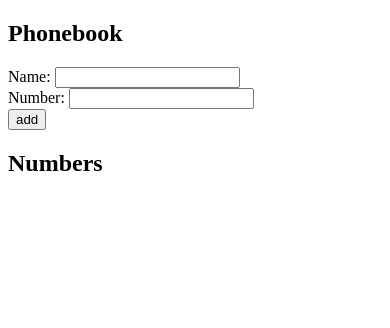
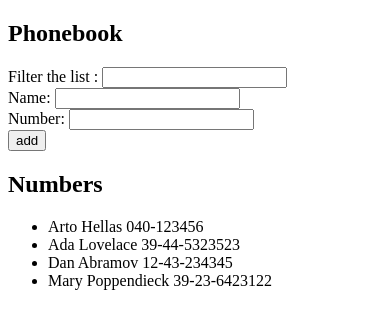
Before and after one commit to IamSithabile/Fullstack-Open, a React (Create React App) app in the folder part2/phonebook/: page / in a window 390 px wide. Shown: the top 328 px of the page. Built offline with nearby package versions, Linux system fonts and the light colour scheme.

Commit message:
Exercise 2.9 Phonebook

```diff
--- a/part2/phonebook/src/App.js
+++ b/part2/phonebook/src/App.js
@@ -1,7 +1,13 @@
 import { useState } from "react";
 
 const App = () => {
-  const [persons, setPersons] = useState([]);
+  const [persons, setPersons] = useState([
+    { name: "Arto Hellas", number: "040-123456", id: 1 },
+    { name: "Ada Lovelace", number: "39-44-5323523", id: 2 },
+    { name: "Dan Abramov", number: "12-43-234345", id: 3 },
+    { name: "Mary Poppendieck", number: "39-23-6423122", id: 4 },
+  ]);
+  const [query, setQuery] = useState("");
   const [newName, setNewName] = useState("");
   const [newNumber, setNewNumber] = useState("");
 
@@ -29,9 +35,20 @@
     setNewName("");
   };
 
+  const filterListHandler = (e) => {
+    setQuery(e.target.value);
+  };
+
+  const filteredList = persons.filter((person) =>
+    person.name.toLowerCase().includes(query.toLowerCase())
+  );
+
   return (
     <div>
       <h2>Phonebook</h2>
+      <div>
+        Filter the list : <input value={query} onChange={filterListHandler} />
+      </div>
       <form onSubmit={formSubmitHandler}>
         <div>
           Name: <input value={newName} onChange={nameHandler} />
@@ -44,7 +61,7 @@
       </form>
       <h2>Numbers</h2>
       <ul>
-        {persons.map((person) => (
+        {filteredList.map((person) => (
           <li key={person.name}>
             {person.name} {person.number}
           </li>
```
